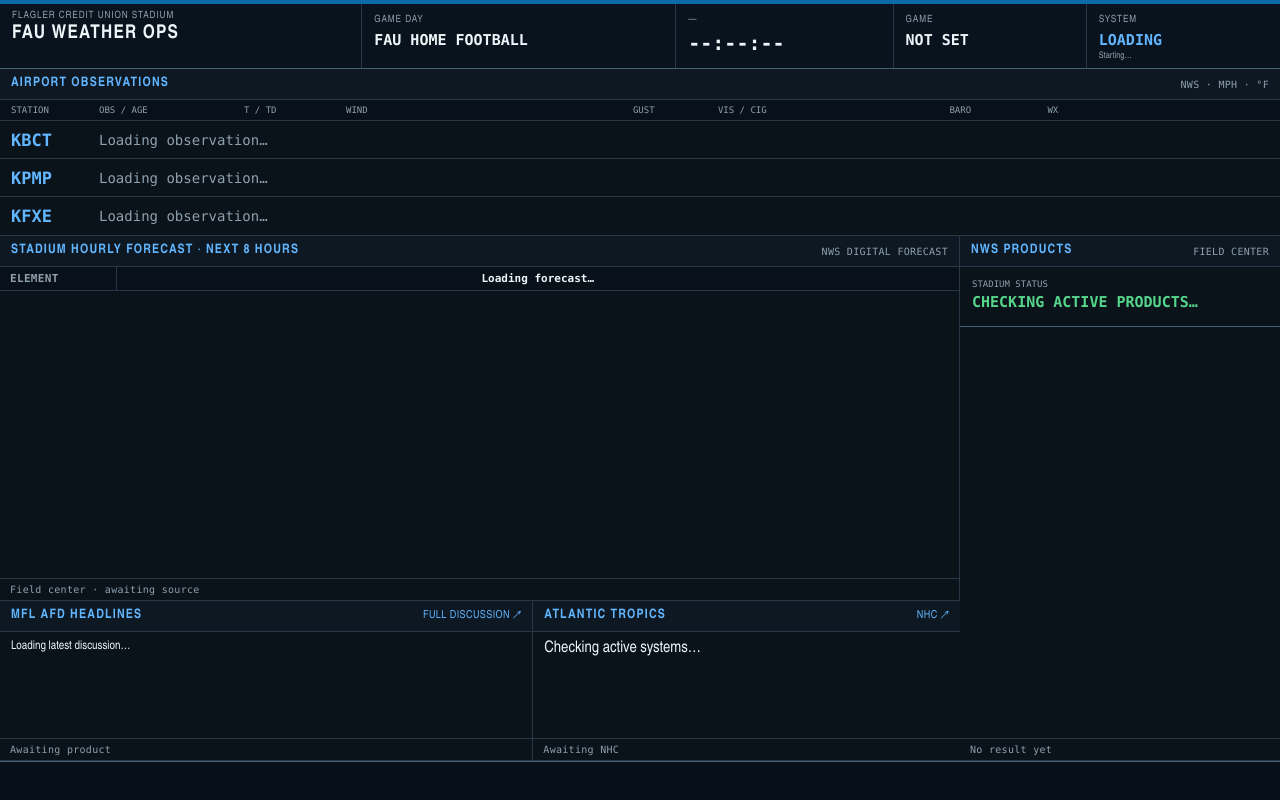
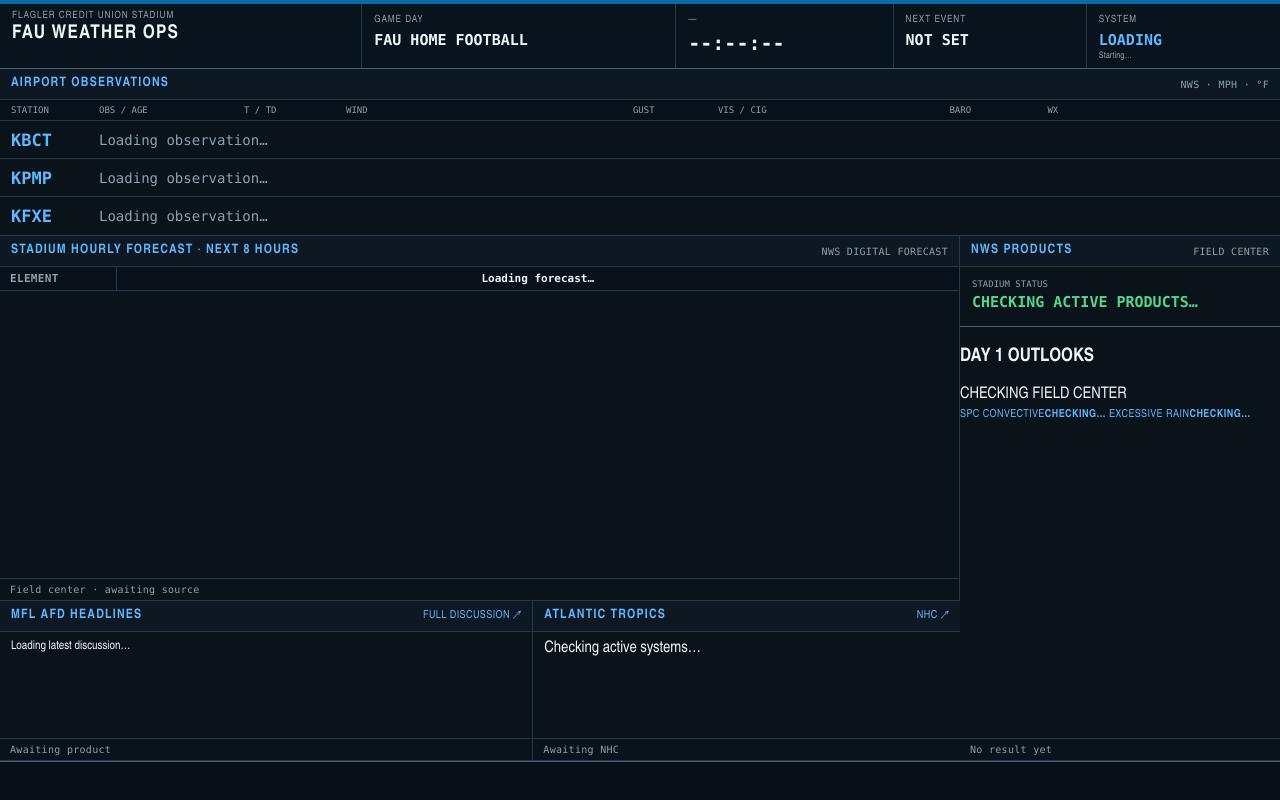
Before and after one commit to howpomp/fau-weather-ops, a plain HTML site: page index.html in a window 1280 px wide. Drawn offline with Linux system fonts and the light colour scheme.

Commit message:
Add Day 1 outlook display

```diff
--- a/index.html
+++ b/index.html
@@ -23,7 +23,7 @@
         <strong id="local-clock">--:--:--</strong>
       </section>
       <section class="game-state-block">
-        <span>GAME</span>
+        <span>NEXT EVENT</span>
         <strong id="game-state">NOT SET</strong>
       </section>
       <section class="system-block" aria-live="polite">
@@ -71,6 +71,20 @@
         <span class="alert-scope">STADIUM STATUS</span>
         <strong>CHECKING ACTIVE PRODUCTS…</strong>
       </section>
+      <section class="outlooks" aria-labelledby="outlooks-title">
+        <div class="outlooks-heading">
+          <h3 id="outlooks-title">DAY 1 OUTLOOKS</h3>
+          <span id="outlooks-meta">CHECKING FIELD CENTER</span>
+        </div>
+        <div class="outlook-grid">
+          <a class="outlook-card loading" id="spc-outlook" href="https://www.spc.noaa.gov/products/outlook/day1otlk.html" target="_blank" rel="noopener">
+            <span>SPC CONVECTIVE</span><strong>CHECKING…</strong>
+          </a>
+          <a class="outlook-card loading" id="ero-outlook" href="https://www.wpc.ncep.noaa.gov/qpf/excessive_rainfall_outlook_ero.php" target="_blank" rel="noopener">
+            <span>EXCESSIVE RAIN</span><strong>CHECKING…</strong>
+          </a>
+        </div>
+      </section>
       <div id="alert-list" class="alert-list"></div>
       <footer class="panel-meta" id="alerts-meta">No result yet</footer>
     </aside>
```
